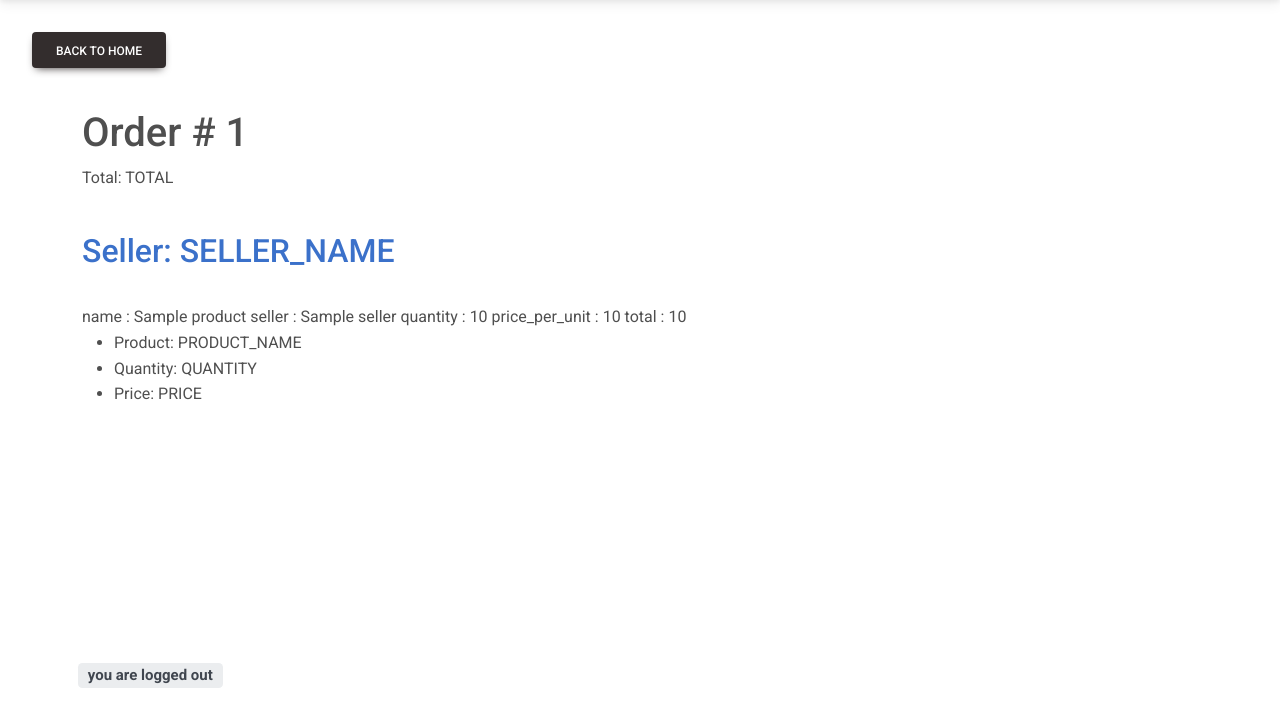
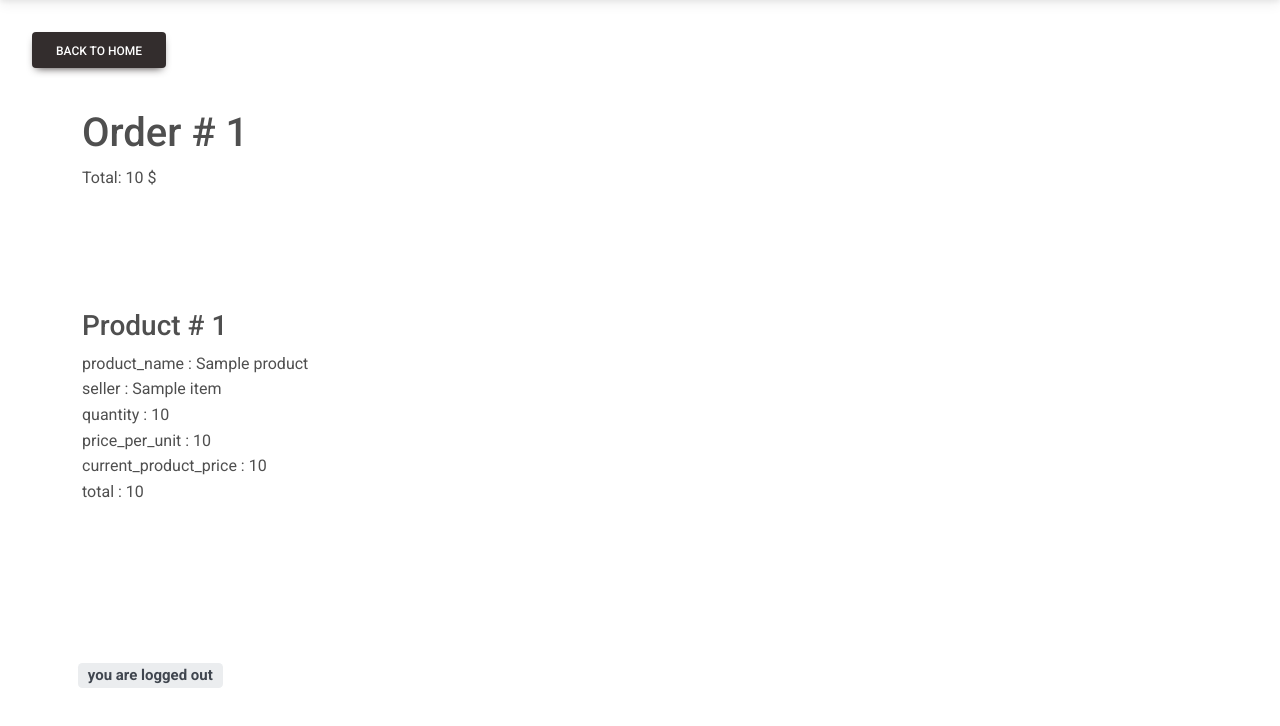
Before and after one commit to ibraheemalayan/COMP333-DB-Project, a Flask app: template src/silal_payments/templates/management/order_details.html in a window 1280 px wide. Shown: the part 74-800 px from the top of the page. Run offline with Flask 2, Linux system fonts and the light colour scheme; the template is opened without the code that fills it: most values are stand-ins (such as "Sample title", 1, 10 or a date in 2020); some libraries are stand-ins or nearby versions.

Commit message:
feat: ✨ order details page

```diff
--- a/src/silal_payments/templates/base.html
+++ b/src/silal_payments/templates/base.html
@@ -39,6 +39,10 @@
 
     {% endblock %}
   </div>
+  <div style="height:100px;clear:both;"></div>
+
+
+  </div>
   {% if current_user.is_authenticated %}
   <h5 class="login_status px-4 px-md-5"><span class="badge badge-success">you are logged in</span></h5>
   {% else %}
--- a/src/silal_payments/templates/management/order_details.html
+++ b/src/silal_payments/templates/management/order_details.html
@@ -1,7 +1,7 @@
 {% extends 'base.html' %}
 
 {% block title %}
-Order # {{order.order_id}}
+Order # {{order_id}}
 {% endblock %}
 
 {% block page_styles %}
@@ -17,38 +17,31 @@ Order # {{order.order_id}}
 
 
 
-    <h1>Order # {{order.order_id}}</h1>
+    <h1>Order # {{order_id}}</h1>
 
 
-    <p>Total: TOTAL</p>
-
-    <br>
-    <a href="/seller/">
-        <h2>Seller: SELLER_NAME</h2>
-    </a>
-
+    <p>Total: {{order_total}} $</p>
 
     <br>
 
 
-    {% for item in order.items %}
+    {% for item in items %}
 
-    name : {{ item.product.name }}
-    seller : {{ item.product.seller.name }}
-    quantity : {{ item.quantity }}
-    price_per_unit : {{ item.price_per_unit }}
+    <br>
+    <br>
+    <br>
 
-    total : {{ item.total }}
+    <h3>Product # {{item.product.product_id}}</h3>
+
+    product_name : {{ item.product.product_name }} <br>
+    <a href="/sellers/{{item.product.seller_id}}"></a> seller : {{ item.seller_name }}</a> <br>
+    quantity : {{ item.quantity }} <br>
+    price_per_unit : {{ item.order_price }} <br>
+    current_product_price : {{ item.product.product_price }} <br>
+
+    total : {{ item.total() }}
 
     {% endfor %}
-
-
-
-    <ul>
-        <li>Product: PRODUCT_NAME</li>
-        <li>Quantity: QUANTITY</li>
-        <li>Price: PRICE</li>
-    </ul>
 
     <br>
 </div>
```
Also changed, not shown: src/silal_payments/api/management/orders.py (+11 -2 lines).
